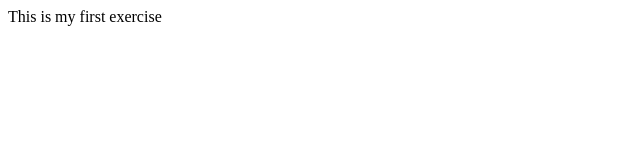
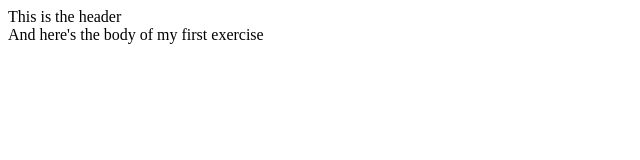
Before and after one commit to marinaescobar/ejercicios-adalab, a plain HTML site: page Modulo 1/Index.html in a window 1280 px wide. Shown: the whole page, without its empty margins (0-640 px from the left). Drawn offline with Linux system fonts and the light colour scheme.

Commit message:
Add header

```diff
--- a/Modulo 1/Index.html
+++ b/Modulo 1/Index.html
@@ -7,6 +7,7 @@
     <title>Document</title>
   </head>
   <body>
-    This is my first exercise
+    <header>This is the header</header>
+    And here's the body of my first exercise
   </body>
 </html>
```
